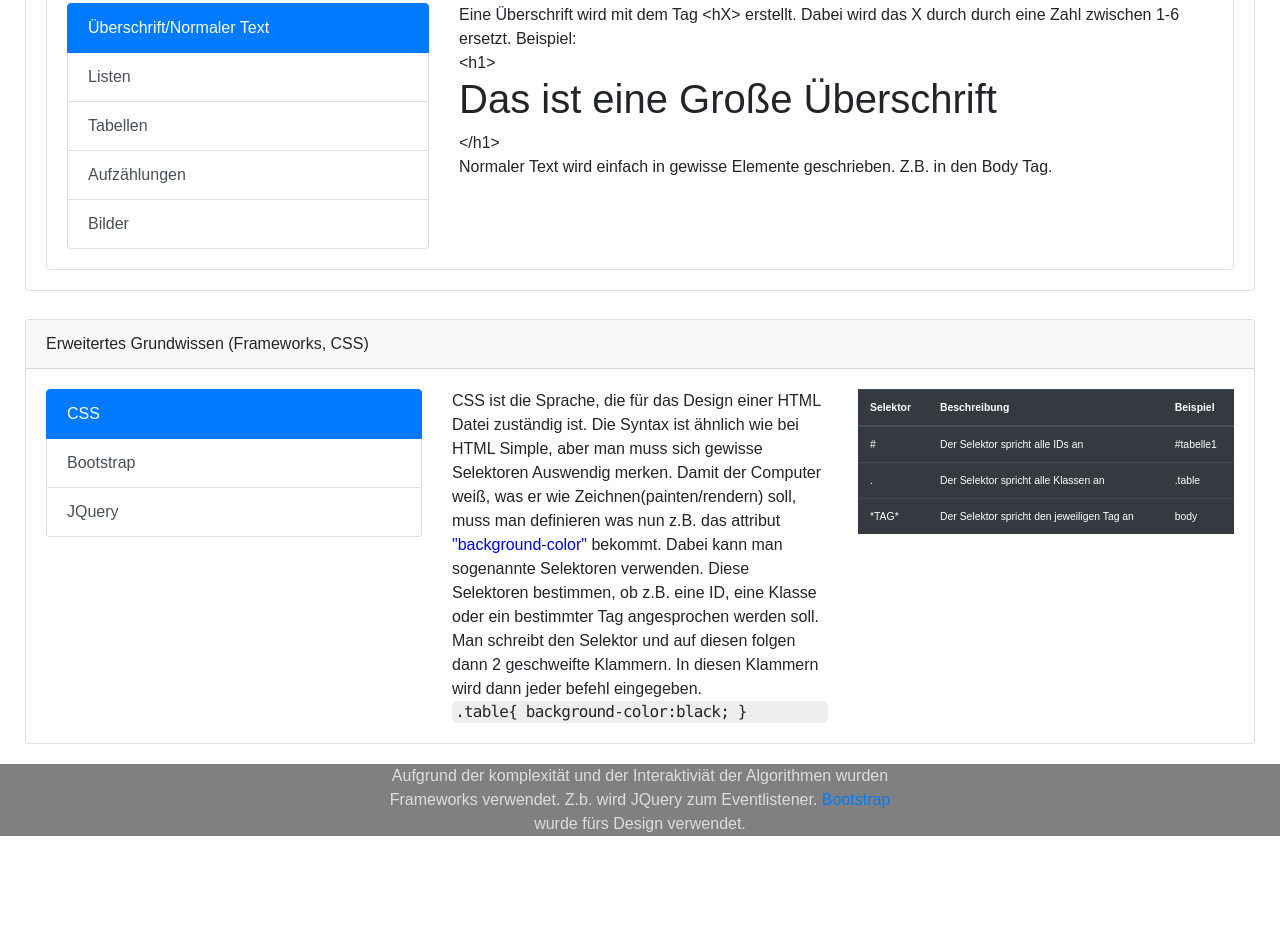
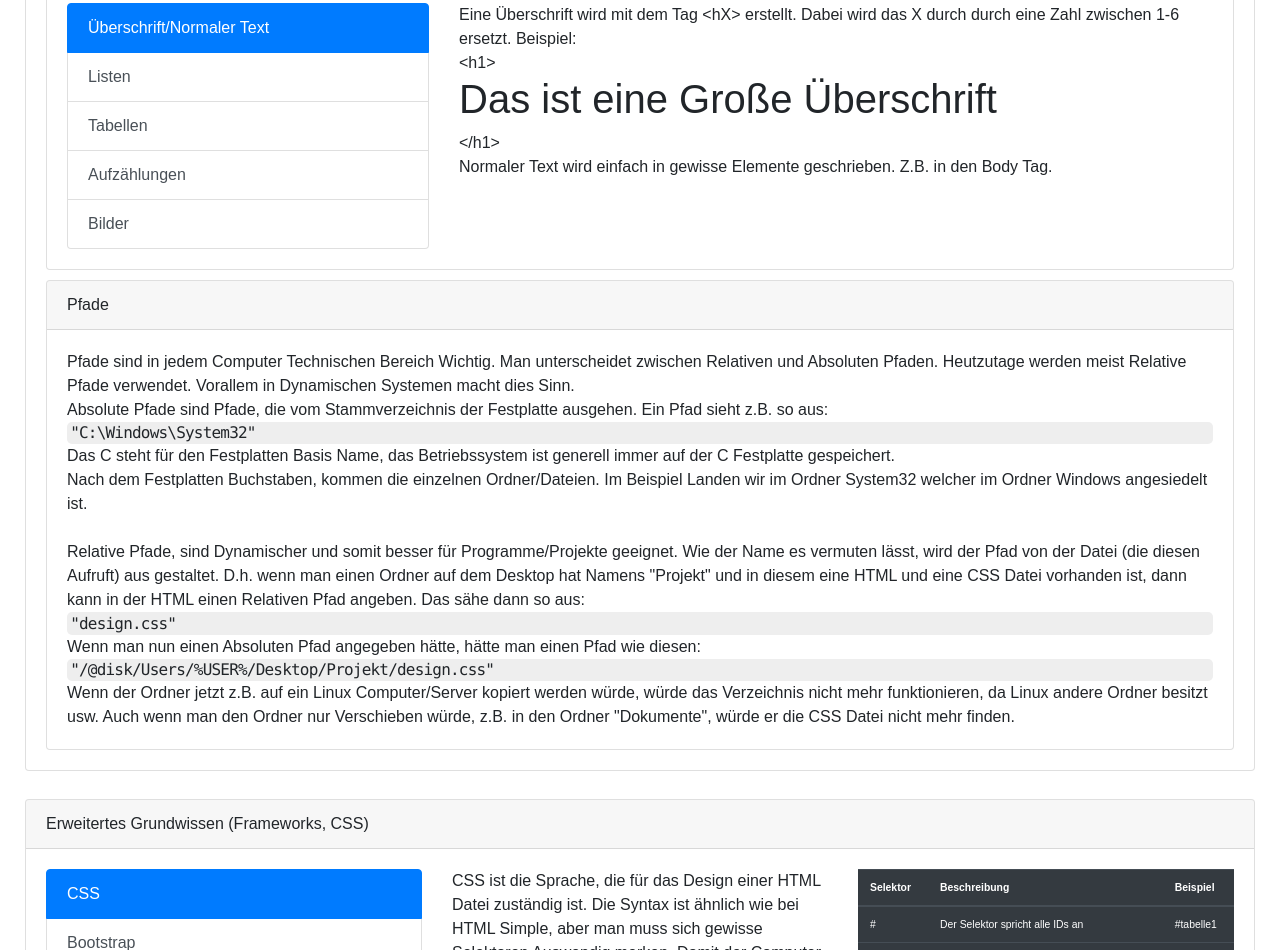
Before and after one commit to Gamestarplayer41/Website2, a plain HTML site: page Startseite.html in a window 1280 px wide. Shown: the part 514-1464 px from the top of the page. Before the commit the page ends 1350 px from the top, so only its background shows below. Drawn offline with nearby package versions, Linux system fonts and the light colour scheme.

Commit message:
Pfade
Pfade hinzugefügt und verlinkung gelöscht

```diff
--- a/Startseite.html
+++ b/Startseite.html
@@ -274,9 +274,7 @@
                           Attribut
                           <span class="attribut">"src"</span> angeben. Beim
                           "source" attribut gibt man den Pfad zur Datei an.
-                          Dabei kann man Relative und Absolute Pfade nehmen
-                          (klick mich
-                          <!-- Später -->). Beim Bild gibt es noch die
+                          Dabei kann man Relative und Absolute Pfade nehmen. Beim Bild gibt es noch die
                           <span class="attribut">"alt</span>,
                           <span class="attribut">"heigth"</span>,
                           <span class="attribut">"width"</span> Attribute. Wie
@@ -305,6 +303,44 @@
             </div>
           </div>
           <!-- ende Card standart tags -->
+          <div class="row">
+            <div class="col-md">
+              <div class="card spaceTopCard">
+                <div class="card-header">
+                  Pfade
+                </div>
+                <div class="card-body">
+                  Pfade sind in jedem Computer Technischen Bereich Wichtig. Man unterscheidet zwischen Relativen und
+                  Absoluten Pfaden. Heutzutage werden meist Relative Pfade verwendet. Vorallem in Dynamischen
+                  Systemen
+                  macht dies Sinn.<br>
+                  Absolute Pfade sind Pfade, die vom Stammverzeichnis der Festplatte ausgehen. Ein Pfad sieht z.B. so
+                  aus:<br>
+                  <div class="code-block">
+                    "C:\Windows\System32"<br>
+                  </div>
+                  Das C steht für den Festplatten Basis Name, das Betriebssystem ist generell immer auf der C Festplatte
+                  gespeichert.<br>
+                  Nach dem Festplatten Buchstaben, kommen die einzelnen Ordner/Dateien. Im Beispiel Landen wir im Ordner
+                  System32 welcher im Ordner Windows angesiedelt ist.<br><br>
+                  Relative Pfade, sind Dynamischer und somit besser für Programme/Projekte geeignet. Wie der Name es
+                  vermuten lässt, wird der Pfad von der Datei (die diesen Aufruft) aus gestaltet. D.h. wenn man einen
+                  Ordner auf dem Desktop hat Namens "Projekt" und in diesem eine HTML und eine CSS Datei vorhanden ist,
+                  dann kann in der HTML einen Relativen Pfad angeben. Das sähe dann so aus:<br>
+                  <div class="code-block">
+                    "design.css"<br>
+                  </div>
+                  Wenn man nun einen Absoluten Pfad angegeben hätte, hätte man einen Pfad wie diesen:<br>
+                  <div class="code-block">
+                    "C:\Users\%USER%\Desktop\Projekt\design.css"<br>
+                  </div>
+                  Wenn der Ordner jetzt z.B. auf ein Linux Computer/Server kopiert werden würde, würde das Verzeichnis
+                  nicht mehr funktionieren, da Linux andere Ordner besitzt usw. Auch wenn man den Ordner nur Verschieben
+                  würde, z.B. in den Ordner "Dokumente", würde er die CSS Datei nicht mehr finden.
+                </div>
+              </div>
+            </div>
+          </div>
         </div>
       </div>
     </div>
```
